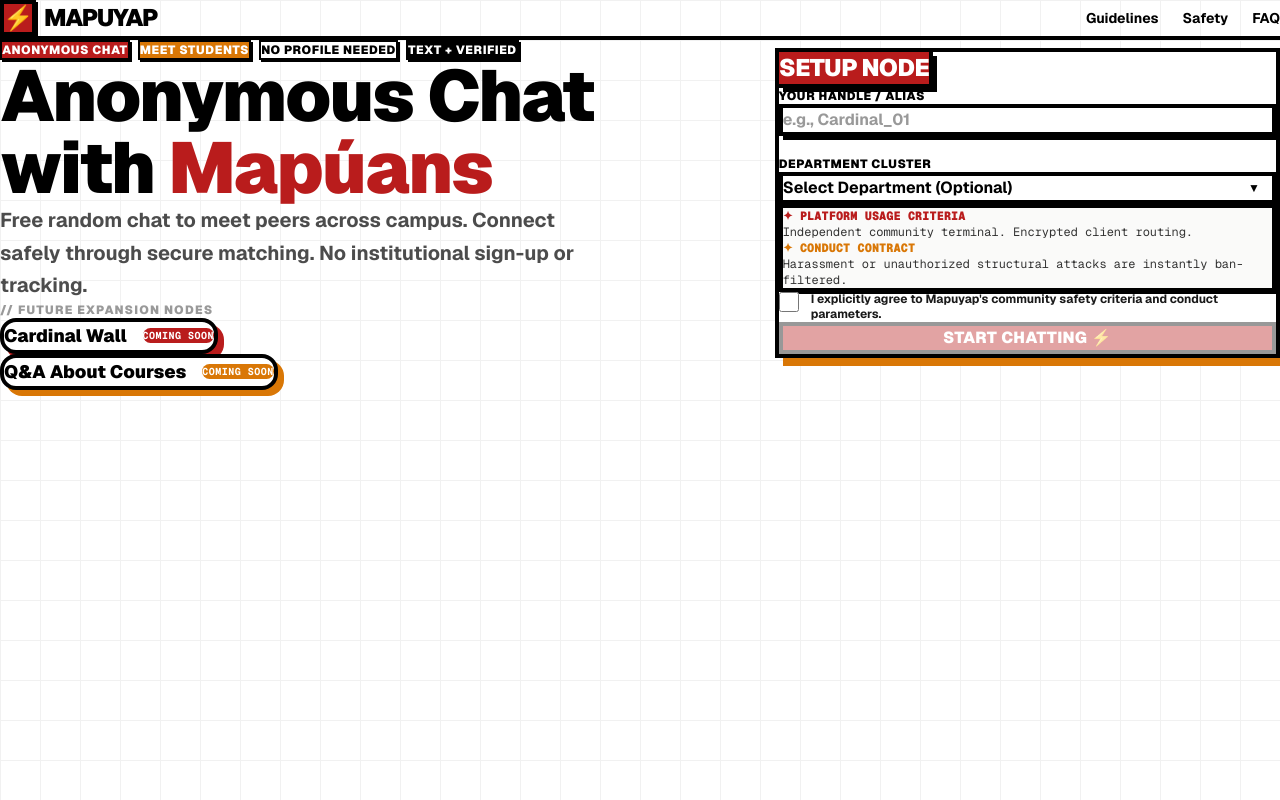
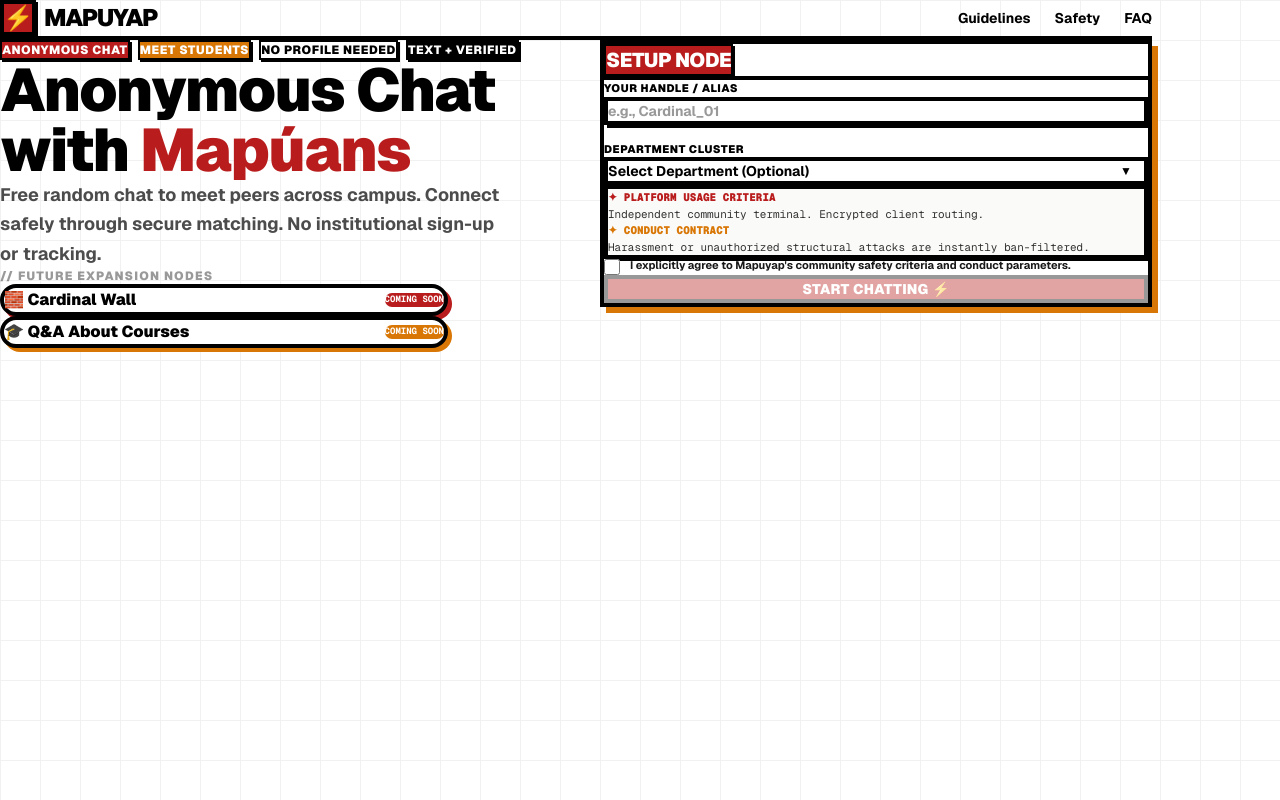
Before and after one commit to KobeOrteza/mapuyap, a Next.js app in the folder mapuyap/: page / in a window 1280 px wide. Built offline with nearby package versions, Linux system fonts and the light colour scheme.

Commit message:
full scregheiuhe

```diff
--- a/mapuyap/app/page.tsx
+++ b/mapuyap/app/page.tsx
@@ -45,7 +45,7 @@ export default function Home() {
   };
 
   return (
-    <main className="min-h-screen bg-white font-sans text-black relative p-6 md:p-12 selection:bg-[#B91C1C] selection:text-white block">
+    <main className="min-h-screen bg-white font-sans text-black relative p-4 md:p-8 selection:bg-[#B91C1C] selection:text-white block w-full">
       {/* Neo-Brutalist Grid Background Pattern */}
       <div
         className="absolute inset-0 opacity-5 pointer-events-none"
@@ -55,8 +55,8 @@ export default function Home() {
         }}
       />
 
-      {/* Header / Navbar section */}
-      <header className="max-w-7xl mx-auto flex justify-between items-center border-b-4 border-black pb-6 mb-12 relative z-10 bg-transparent h-auto">
+      {/* Header Container Constraints Fixed */}
+      <header className="max-w-6xl mx-auto flex justify-between items-center border-b-4 border-black pb-4 mb-8 md:mb-12 relative z-10 bg-transparent w-full h-auto">
         <div className="flex items-center gap-2 font-black text-2xl tracking-tight relative">
           <div className="bg-[#B91C1C] text-white w-9 h-9 border-4 border-black rounded-none flex items-center justify-center font-sans shadow-[2px_2px_0px_0px_#000]">
             ⚡
@@ -70,16 +70,16 @@ export default function Home() {
         </div>
       </header>
 
-      {/* Main split content layout */}
-      <div className="max-w-7xl mx-auto grid grid-cols-1 lg:grid-cols-12 gap-12 items-start relative z-10 pb-12">
+      {/* FIXED: Core Responsive Dynamic Grid Layout Container */}
+      <div className="max-w-6xl mx-auto grid grid-cols-1 md:grid-cols-2 gap-8 md:gap-12 items-start relative z-10 pb-12 w-full">
 
-        {/* Left Side: Hero Text, Badges, and Stacking Chat Bubbles */}
-        <div className="lg:col-span-7 space-y-12 relative block w-full">
+        {/* Left Side Column */}
+        <div className="space-y-8 md:space-y-12 relative block w-full">
 
           {/* Main Hero Group */}
-          <div className="space-y-6">
+          <div className="space-y-4 md:space-y-6">
             {/* Aesthetic Tag Pill Badges */}
-            <div className="flex flex-wrap gap-2 relative">
+            <div className="flex flex-wrap gap-2 relative w-full">
               <span className="bg-[#B91C1C] text-white px-3 py-1 text-xs font-black uppercase tracking-wider border-2 border-black shadow-[2px_2px_0px_0px_#000] inline-block">
                 Anonymous Chat
               </span>
@@ -94,45 +94,42 @@ export default function Home() {
               </span>
             </div>
 
-            <h1 className="text-5xl md:text-7xl font-black tracking-tight leading-none text-black block relative">
+            <h1 className="text-4xl sm:text-5xl md:text-6xl font-black tracking-tight leading-none text-black block relative w-full">
               Anonymous Chat with <span className="text-[#B91C1C]">Mapúans</span>
             </h1>
 
-            <p className="text-lg md:text-xl font-bold max-w-xl text-black/70 leading-relaxed block relative">
+            <p className="text-base md:text-lg font-bold max-w-lg text-black/70 leading-relaxed block relative w-full">
               Free random chat to meet peers across campus. Connect safely through secure matching. No institutional sign-up or tracking.
             </p>
           </div>
 
-
-
-
           {/* Stacking Chat Bubbles Section */}
-          <div className="pt-4 relative block max-w-lg space-y-3">
-            <h3 className="text-xs font-black tracking-widest uppercase text-black/40 mb-4 block">
+          <div className="pt-2 relative block w-full max-w-md space-y-3">
+            <h3 className="text-xs font-black tracking-widest uppercase text-black/40 mb-2 block">
               // Future Expansion Nodes
             </h3>
 
             {/* Bubble 1: Cardinal Wall */}
-            <div className="relative block group">
+            <div className="relative block w-full">
               <button
                 onClick={() => handleFutureFeature("Cardinal Wall")}
-                className="w-full md:w-auto text-left bg-white text-black font-black border-4 border-black px-6 py-4 text-base md:text-lg shadow-[6px_6px_0px_0px_#B91C1C] hover:translate-x-[-2px] hover:translate-y-[-2px] hover:shadow-[8px_8px_0px_0px_#B91C1C] active:translate-x-[2px] active:translate-y-[2px] active:shadow-[4px_4px_0px_0px_#B91C1C] transition-all rounded-2xl flex items-center justify-between gap-4"
+                className="w-full bg-white text-black font-black border-4 border-black px-5 py-3 text-sm md:text-base shadow-[4px_4px_0px_0px_#B91C1C] hover:translate-x-[-2px] hover:translate-y-[-2px] hover:shadow-[6px_6px_0px_0px_#B91C1C] active:translate-x-[2px] active:translate-y-[2px] active:shadow-[2px_2px_0px_0px_#B91C1C] transition-all rounded-2xl flex items-center justify-between gap-4"
               >
-                <span> Cardinal Wall</span>
-                <span className="bg-[#B91C1C] text-white text-[10px] px-2 py-0.5 rounded-full font-mono tracking-wider font-bold">
+                <span>🧱 Cardinal Wall</span>
+                <span className="bg-[#B91C1C] text-white text-[9px] px-2 py-0.5 rounded-full font-mono font-bold whitespace-nowrap">
                   COMING SOON
                 </span>
               </button>
             </div>
 
             {/* Bubble 2: Q&A About Courses */}
-            <div className="relative block pt-1 md:pl-8">
+            <div className="relative block w-full pt-1 sm:pl-6">
               <button
                 onClick={() => handleFutureFeature("Course Q&A")}
-                className="w-full md:w-auto text-left bg-white text-black font-black border-4 border-black px-6 py-4 text-base md:text-lg shadow-[6px_6px_0px_0px_#D97706] hover:translate-x-[-2px] hover:translate-y-[-2px] hover:shadow-[8px_8px_0px_0px_#D97706] active:translate-x-[2px] active:translate-y-[2px] active:shadow-[4px_4px_0px_0px_#D97706] transition-all rounded-2xl flex items-center justify-between gap-4"
+                className="w-full bg-white text-black font-black border-4 border-black px-5 py-3 text-sm md:text-base shadow-[4px_4px_0px_0px_#D97706] hover:translate-x-[-2px] hover:translate-y-[-2px] hover:shadow-[6px_6px_0px_0px_#D97706] active:translate-x-[2px] active:translate-y-[2px] active:shadow-[2px_2px_0px_0px_#000] transition-all rounded-2xl flex items-center justify-between gap-4"
               >
-                <span> Q&A About Courses</span>
-                <span className="bg-[#D97706] text-white text-[10px] px-2 py-0.5 rounded-full font-mono tracking-wider font-bold">
+                <span>🎓 Q&A About Courses</span>
+                <span className="bg-[#D97706] text-white text-[9px] px-2 py-0.5 rounded-full font-mono font-bold whitespace-nowrap">
                   COMING SOON
                 </span>
               </button>
@@ -141,20 +138,20 @@ export default function Home() {
 
         </div>
 
-        {/* Right Side: The Form Card */}
-        <div className="lg:col-span-5 bg-white border-4 border-black p-6 md:p-8 shadow-[8px_8px_0px_0px_#D97706] rounded-none relative block h-auto lg:sticky lg:top-12">
+        {/* Right Side Column: Setup Form Card Area */}
+        <div className="w-full bg-white border-4 border-black p-5 md:p-6 shadow-[6px_6px_0px_0px_#D97706] rounded-none relative block h-auto">
 
-          <div className="relative block mb-6">
-            <h2 className="text-2xl font-black uppercase tracking-tight border-b-4 border-black pb-2 bg-[#B91C1C] text-white inline-block px-4 border-r-4 shadow-[4px_4px_0px_0px_#000] h-auto relative">
+          <div className="relative block mb-4 border-b-4 border-black pb-2">
+            <h2 className="text-xl font-black uppercase tracking-tight bg-[#B91C1C] text-white inline-block px-3 py-1 border-2 border-black shadow-[2px_2px_0px_0px_#000] h-auto relative">
               Setup Node
             </h2>
           </div>
 
           {/* Form Input Container Area */}
-          <div className="flex flex-col gap-5 mb-5 relative block h-auto">
+          <div className="flex flex-col gap-4 mb-4 relative block h-auto w-full">
             {/* Input Name */}
-            <div className="relative block h-auto">
-              <label className="block text-xs font-black tracking-wider uppercase mb-2 relative text-black">
+            <div className="relative block h-auto w-full">
+              <label className="block text-[11px] font-black tracking-wider uppercase mb-1 relative text-black">
                 Your Handle / Alias
               </label>
               <input
@@ -162,20 +159,20 @@ export default function Home() {
                 placeholder="e.g., Cardinal_01"
                 value={name}
                 onChange={(e) => setName(e.target.value)}
-                className="w-full bg-white border-4 border-black p-3 font-bold text-black placeholder-black/40 focus:outline-none focus:bg-amber-50 shadow-[4px_4px_0px_0px_#000] transition-all focus:translate-x-[-2px] focus:translate-y-[-2px] focus:shadow-[6px_6px_0px_0px_#000] relative block h-auto"
+                className="w-full bg-white border-4 border-black p-2.5 font-bold text-sm text-black placeholder-black/40 focus:outline-none focus:bg-amber-50 shadow-[3px_3px_0px_0px_#000] transition-all focus:translate-x-[-1px] focus:translate-y-[-1px] focus:shadow-[4px_4px_0px_0px_#000] relative block"
               />
             </div>
 
             {/* Select Department */}
-            <div className="relative block h-auto">
-              <label className="block text-xs font-black tracking-wider uppercase mb-2 relative text-black">
+            <div className="relative block h-auto w-full">
+              <label className="block text-[11px] font-black tracking-wider uppercase mb-1 relative text-black">
                 Department Cluster
               </label>
-              <div className="relative block h-auto">
+              <div className="relative block h-auto w-full">
                 <select
                   value={department}
                   onChange={(e) => setDepartment(e.target.value)}
-                  className="w-full bg-white border-4 border-black p-3 font-bold text-black focus:outline-none appearance-none cursor-pointer shadow-[4px_4px_0px_0px_#000] relative block h-auto pr-10"
+                  className="w-full bg-white border-4 border-black p-2.5 font-bold text-sm text-black focus:outline-none appearance-none cursor-pointer shadow-[3px_3px_0px_0px_#000] relative block pr-10"
                 >
                   <option value="">Select Department (Optional)</option>
                   {departments.map((dept) => (
@@ -192,37 +189,37 @@ export default function Home() {
           </div>
 
           {/* Rules Terminal Block */}
-          <div className="border-4 border-black p-4 mb-5 bg-stone-50 font-mono text-xs space-y-2 shadow-[2px_2px_0px_0px_#000] relative block h-auto">
+          <div className="border-4 border-black p-3 mb-4 bg-stone-50 font-mono text-[11px] space-y-1.5 shadow-[2px_2px_0px_0px_#000] relative block h-auto w-full">
             <div className="block">
               <p className="font-black text-[#B91C1C] m-0">✦ PLATFORM USAGE CRITERIA</p>
               <p className="text-black/80 m-0 pt-0.5">Independent community terminal. Encrypted client routing.</p>
             </div>
-            <div className="block pt-1">
+            <div className="block">
               <p className="font-black text-[#D97706] m-0">✦ CONDUCT CONTRACT</p>
               <p className="text-black/80 m-0 pt-0.5">Harassment or unauthorized structural attacks are instantly ban-filtered.</p>
             </div>
           </div>
 
           {/* Terms Agreement Checkbox */}
-          <div className="flex items-start gap-3 mb-6 relative h-auto">
+          <div className="flex items-start gap-2.5 mb-5 relative h-auto w-full">
             <input
               type="checkbox"
               id="termsAgreement"
               checked={agreedToTerms}
               onChange={(e) => setAgreedToTerms(e.target.checked)}
-              className="mt-0.5 h-5 w-5 min-w-[20px] accent-black border-4 border-black cursor-pointer rounded-none relative inline-block"
+              className="mt-0.5 h-4 w-4 min-w-[16px] accent-black border-4 border-black cursor-pointer rounded-none relative inline-block"
             />
-            <label htmlFor="termsAgreement" className="cursor-pointer text-xs font-bold select-none leading-tight text-black/90 relative inline-block">
+            <label htmlFor="termsAgreement" className="cursor-pointer text-[11px] font-bold select-none leading-tight text-black/90 relative inline-block">
               I explicitly agree to Mapuyap's community safety criteria and conduct parameters.
             </label>
           </div>
 
           {/* Core Action Button */}
-          <div className="relative block h-auto">
+          <div className="relative block h-auto w-full">
             <button
               onClick={startChat}
               disabled={isLoading || !name.trim() || !agreedToTerms}
-              className="w-full bg-[#B91C1C] text-white font-black border-4 border-black py-4 text-center tracking-wide uppercase text-sm md:text-base shadow-[4px_4px_0px_0px_#000] hover:translate-x-[-2px] hover:translate-y-[-2px] hover:shadow-[6px_6px_0px_0px_#D97706] active:translate-x-[2px] active:translate-y-[2px] active:shadow-[2px_2px_0px_0px_#000] transition-all disabled:opacity-40 disabled:pointer-events-none block relative h-auto hover:bg-[#A11818]"
+              className="w-full bg-[#B91C1C] text-white font-black border-4 border-black py-3 text-center tracking-wide uppercase text-sm shadow-[4px_4px_0px_0px_#000] hover:translate-x-[-2px] hover:translate-y-[-2px] hover:shadow-[5px_5px_0px_0px_#D97706] active:translate-x-[2px] active:translate-y-[2px] active:shadow-[1px_1px_0px_0px_#000] transition-all disabled:opacity-40 disabled:pointer-events-none block relative hover:bg-[#A11818]"
             >
               {isLoading ? "Initializing Network Node..." : "Start Chatting ⚡"}
             </button>
```
